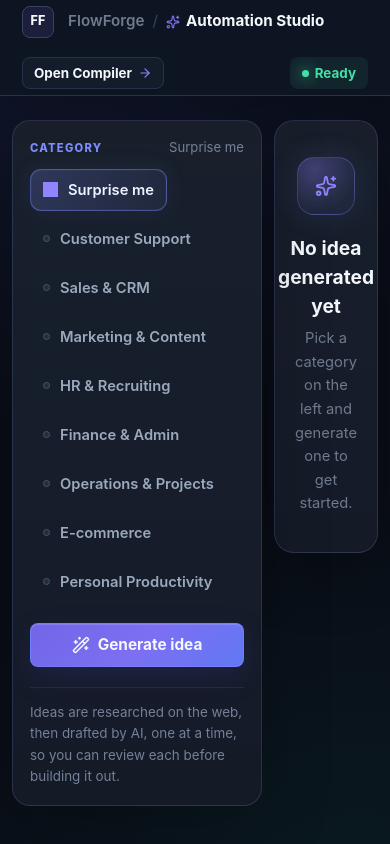
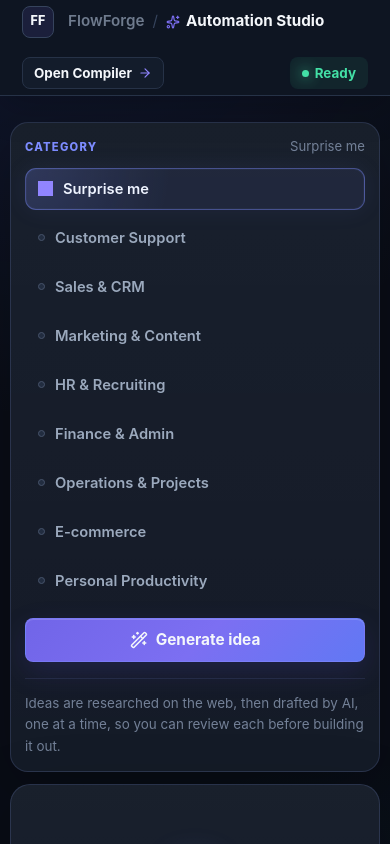
Before and after one commit to igalVilensky/flowforge, a Nuxt app: page /automation-studio in a window 390 px wide. Shown: the top 844 px of the page. Built offline with nearby package versions, Linux system fonts and the light colour scheme.

Commit message:
style: enhance layout and touch target sizes for better usability on mobile

```diff
--- a/app/pages/automation-studio.vue
+++ b/app/pages/automation-studio.vue
@@ -812,6 +812,7 @@ button:disabled {
   display: flex;
   flex-direction: column;
   font-size: 16px;
+  overflow-x: hidden;
 }
 
 /* ---------- Header ---------- */
@@ -1284,6 +1285,7 @@ button:disabled {
   color: #f4f7fb;
   font-size: 1.55rem;
   line-height: 1.35;
+  overflow-wrap: anywhere;
 }
 
 .detail-grid {
@@ -1434,6 +1436,11 @@ button:disabled {
   font-size: 0.88rem;
   font-weight: 600;
   text-decoration: none;
+  overflow-wrap: anywhere;
+}
+
+.source-link svg {
+  flex: 0 0 auto;
 }
 
 .source-link:hover {
@@ -1807,31 +1814,6 @@ button:disabled {
     height: auto;
     border-right: none;
     border-bottom: 1px solid #263247;
-    flex-direction: row;
-    flex-wrap: wrap;
-    align-items: center;
-  }
-
-  .rail-block {
-    flex: 1 1 100%;
-  }
-
-  .category-list {
-    flex-direction: row;
-    flex-wrap: wrap;
-  }
-
-  .category-item {
-    width: auto;
-  }
-
-  .generate-button {
-    width: auto;
-    flex: 1 1 auto;
-  }
-
-  .rail-footnote {
-    flex-basis: 100%;
   }
 
   .detail-grid {
@@ -1878,6 +1860,47 @@ button:disabled {
   .secondary-button {
     width: 100%;
     justify-content: center;
+  }
+
+  /* Keep every tappable control at a comfortable touch-target size. */
+  .primary-button,
+  .secondary-button,
+  .copy-button,
+  .generate-button {
+    min-height: 44px;
+  }
+
+  .card {
+    padding: 18px;
+  }
+
+  .idea-title {
+    font-size: 1.3rem;
+    margin: 14px 0 16px;
+  }
+
+  .detail-grid,
+  .step-list {
+    gap: 9px;
+  }
+}
+
+@media (max-width: 400px) {
+  .results-area {
+    padding: 14px 10px 32px;
+  }
+
+  .card {
+    padding: 14px;
+  }
+
+  .tag-list {
+    gap: 5px;
+  }
+
+  .tag {
+    padding: 4px 9px;
+    font-size: 0.76rem;
   }
 }
 </style>
@@ -2415,10 +2438,12 @@ button:disabled {
 
 @media (max-width: 960px) {
   .app-body {
+    grid-template-columns: 1fr;
     padding: 12px;
   }
 
   .control-rail {
+    position: static;
     top: auto;
     height: auto;
     border: 1px solid rgba(145, 166, 255, 0.16);
@@ -2441,6 +2466,7 @@ button:disabled {
 
   .app-body {
     gap: 12px;
+    padding: 10px;
   }
 
   .context-label {
@@ -2458,6 +2484,24 @@ button:disabled {
 
   .modal-backdrop {
     padding: 10px;
+  }
+
+  /* Rail card gets tighter padding so the scrollable chip strip
+     and generate button sit comfortably above the fold. */
+  .control-rail {
+    padding: 14px;
+    gap: 16px;
+  }
+
+  .empty-state {
+    min-height: 300px;
+    padding: 28px 18px;
+  }
+}
+
+@media (max-width: 400px) {
+  .studio-page {
+    padding-top: 112px;
   }
 }
 
```
